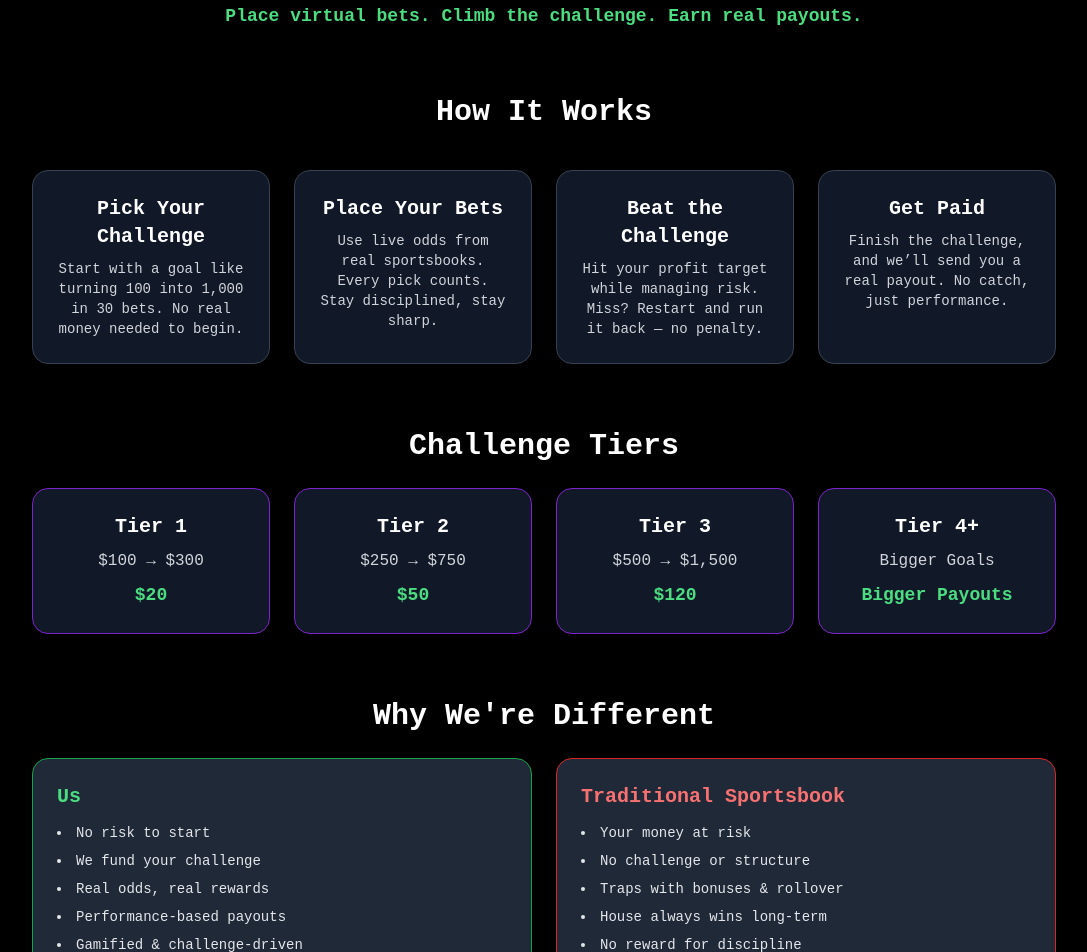
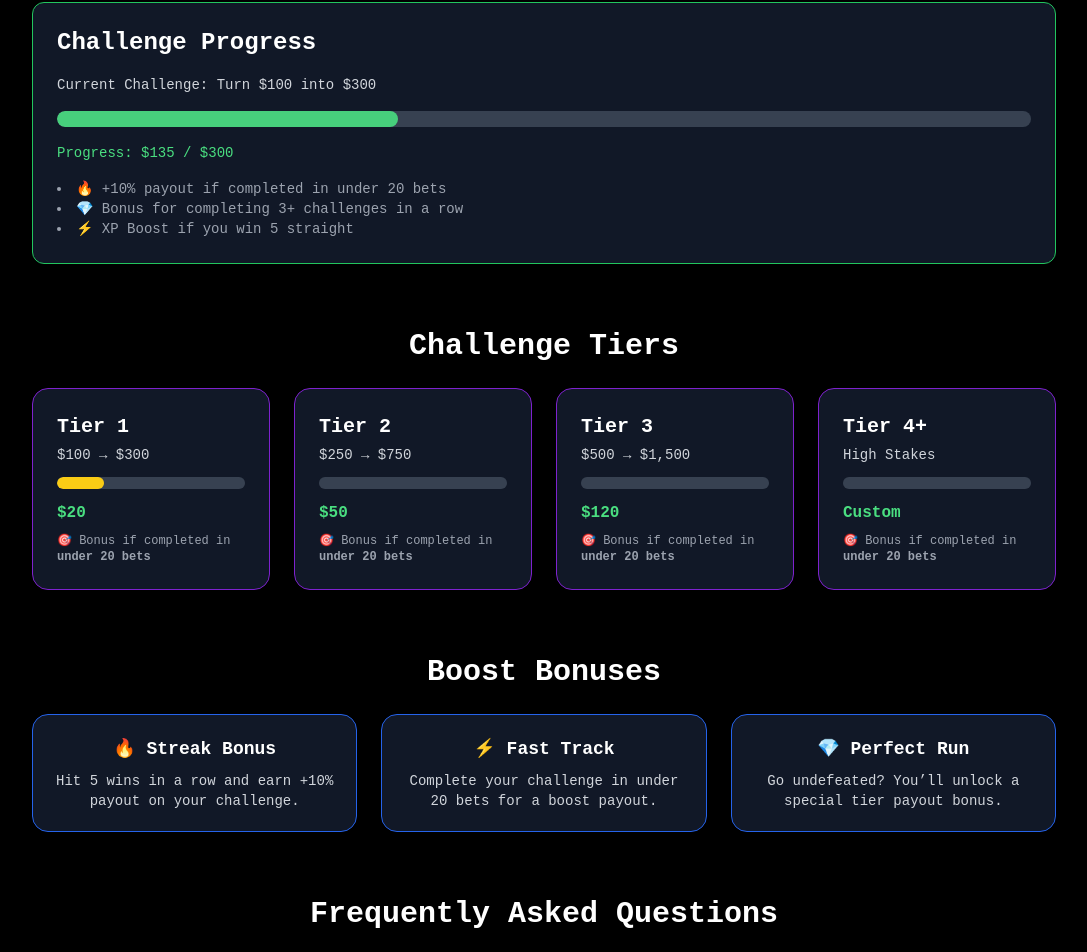
Before and after one commit to chipotleman/fundedfinal, a Next.js app: page /how-it-works in a window 1280 px wide. Shown: the part 278-1230 px from the top of the page, without its empty margins (96-1183 px from the left). Built offline with nearby package versions, Linux system fonts and the light colour scheme.

Commit message:
Update how-it-works.js

```diff
--- a/pages/how-it-works.js
+++ b/pages/how-it-works.js
@@ -4,103 +4,93 @@ import React from "react";
 const HowItWorks = ({ selectedBets = [], bankroll = 1000 }) => {
   return (
     <div className="min-h-screen bg-black text-white pt-24 px-6 sm:px-12 lg:px-32 space-y-16">
-      {/* Hero Section */}
+      {/* Hero */}
       <section className="text-center space-y-4">
         <h1 className="text-4xl sm:text-5xl font-extrabold neon-text">
-          Bet Smarter. Risk Nothing. Get Paid.
+          Win Challenges. Get Paid. No Risk.
         </h1>
         <p className="text-lg sm:text-xl text-gray-300 max-w-3xl mx-auto">
-          This isn’t a sportsbook. It’s a skill-based challenge where your bets are virtual, but your rewards are real.
-        </p>
-        <p className="text-md sm:text-lg text-green-400 mt-2 font-semibold">
-          Place virtual bets. Climb the challenge. Earn real payouts.
+          Virtual bets. Real rewards. Hit your targets, climb the ladder, and unlock payouts.
         </p>
       </section>
 
-      {/* Step-by-Step Section */}
-      <section className="space-y-10">
-        <h2 className="text-3xl font-bold neon-text text-center">How It Works</h2>
+      {/* Progress Simulation Bar */}
+      <section className="bg-gray-900 rounded-xl p-6 border border-green-500">
+        <h2 className="text-2xl font-bold mb-4 neon-text">Challenge Progress</h2>
+        <div className="space-y-4">
+          <p className="text-sm text-gray-300">Current Challenge: Turn $100 into $300</p>
+          <div className="w-full bg-gray-700 rounded-full h-4 overflow-hidden">
+            <div className="bg-green-400 h-full rounded-full animate-pulse" style={{ width: "35%" }}></div>
+          </div>
+          <p className="text-sm text-green-400">Progress: $135 / $300</p>
+          <ul className="text-sm text-gray-400 mt-3 list-disc list-inside">
+            <li>🔥 +10% payout if completed in under 20 bets</li>
+            <li>💎 Bonus for completing 3+ challenges in a row</li>
+            <li>⚡ XP Boost if you win 5 straight</li>
+          </ul>
+        </div>
+      </section>
+
+      {/* Challenge Tiers */}
+      <section className="space-y-6">
+        <h2 className="text-3xl font-bold text-center neon-text">Challenge Tiers</h2>
         <div className="grid sm:grid-cols-2 lg:grid-cols-4 gap-6">
           {[
-            {
-              title: "Pick Your Challenge",
-              description: "Start with a goal like turning 100 into 1,000 in 30 bets. No real money needed to begin.",
-            },
-            {
-              title: "Place Your Bets",
-              description: "Use live odds from real sportsbooks. Every pick counts. Stay disciplined, stay sharp.",
-            },
-            {
-              title: "Beat the Challenge",
-              description: "Hit your profit target while managing risk. Miss? Restart and run it back — no penalty.",
-            },
-            {
-              title: "Get Paid",
-              description: "Finish the challenge, and we’ll send you a real payout. No catch, just performance.",
-            },
-          ].map((step, idx) => (
+            { tier: "Tier 1", goal: "$100 → $300", payout: "$20", progress: 25 },
+            { tier: "Tier 2", goal: "$250 → $750", payout: "$50", progress: 0 },
+            { tier: "Tier 3", goal: "$500 → $1,500", payout: "$120", progress: 0 },
+            { tier: "Tier 4+", goal: "High Stakes", payout: "Custom", progress: 0 },
+          ].map((t, idx) => (
             <div
               key={idx}
-              className="bg-gray-900 rounded-2xl p-6 text-center shadow-xl border border-gray-700 hover:border-green-500 transition-all"
+              className="bg-gray-900 rounded-2xl p-6 border border-purple-700 hover:border-yellow-400 shadow-lg"
             >
-              <h3 className="text-xl font-bold mb-2 neon-text">{step.title}</h3>
-              <p className="text-sm text-gray-300">{step.description}</p>
+              <h4 className="text-xl font-bold neon-text mb-1">{t.tier}</h4>
+              <p className="text-sm text-gray-300">{t.goal}</p>
+              <div className="w-full bg-gray-700 rounded-full h-3 my-3 overflow-hidden">
+                <div
+                  className="bg-yellow-400 h-full rounded-full"
+                  style={{ width: `${t.progress}%` }}
+                ></div>
+              </div>
+              <p className="text-green-400 font-semibold">{t.payout}</p>
+              <p className="text-xs text-gray-400 mt-2">🎯 Bonus if completed in <strong>under 20 bets</strong></p>
             </div>
           ))}
         </div>
       </section>
 
-      {/* Challenge Tiers Section */}
+      {/* Boosts Section */}
       <section className="space-y-6">
-        <h2 className="text-3xl font-bold text-center neon-text">Challenge Tiers</h2>
-        <div className="grid sm:grid-cols-2 lg:grid-cols-4 gap-6">
+        <h2 className="text-3xl font-bold text-center neon-text">Boost Bonuses</h2>
+        <div className="grid sm:grid-cols-2 lg:grid-cols-3 gap-6">
           {[
-            { tier: "Tier 1", goal: "$100 → $300", payout: "$20" },
-            { tier: "Tier 2", goal: "$250 → $750", payout: "$50" },
-            { tier: "Tier 3", goal: "$500 → $1,500", payout: "$120" },
-            { tier: "Tier 4+", goal: "Bigger Goals", payout: "Bigger Payouts" },
-          ].map((t, idx) => (
+            {
+              title: "🔥 Streak Bonus",
+              desc: "Hit 5 wins in a row and earn +10% payout on your challenge.",
+            },
+            {
+              title: "⚡ Fast Track",
+              desc: "Complete your challenge in under 20 bets for a boost payout.",
+            },
+            {
+              title: "💎 Perfect Run",
+              desc: "Go undefeated? You’ll unlock a special tier payout bonus.",
+            },
+          ].map((boost, idx) => (
             <div
               key={idx}
-              className="bg-gray-900 rounded-2xl p-6 text-center border border-purple-700 hover:border-yellow-400 shadow-lg"
+              className="bg-gray-900 border border-blue-600 rounded-2xl p-5 text-center hover:border-green-400 transition-all"
             >
-              <h4 className="text-xl font-bold neon-text mb-2">{t.tier}</h4>
-              <p className="text-md text-gray-300">{t.goal}</p>
-              <p className="text-lg text-green-400 font-semibold mt-2">{t.payout}</p>
+              <h3 className="text-lg font-bold neon-text mb-2">{boost.title}</h3>
+              <p className="text-sm text-gray-300">{boost.desc}</p>
             </div>
           ))}
         </div>
       </section>
 
-      {/* Comparison Section */}
-      <section className="space-y-6">
-        <h2 className="text-3xl font-bold text-center neon-text">Why We're Different</h2>
-        <div className="grid md:grid-cols-2 gap-6">
-          <div className="bg-gray-800 rounded-2xl p-6 border border-green-600">
-            <h3 className="text-xl font-bold mb-3 text-green-400">Us</h3>
-            <ul className="list-disc list-inside space-y-2 text-sm text-gray-200">
-              <li>No risk to start</li>
-              <li>We fund your challenge</li>
-              <li>Real odds, real rewards</li>
-              <li>Performance-based payouts</li>
-              <li>Gamified & challenge-driven</li>
-            </ul>
-          </div>
-          <div className="bg-gray-800 rounded-2xl p-6 border border-red-600">
-            <h3 className="text-xl font-bold mb-3 text-red-400">Traditional Sportsbook</h3>
-            <ul className="list-disc list-inside space-y-2 text-sm text-gray-200">
-              <li>Your money at risk</li>
-              <li>No challenge or structure</li>
-              <li>Traps with bonuses & rollover</li>
-              <li>House always wins long-term</li>
-              <li>No reward for discipline</li>
-            </ul>
-          </div>
-        </div>
-      </section>
-
       {/* FAQ Section */}
-      <section className="space-y-6">
+      <section className="space-y-6 pb-24">
         <h2 className="text-3xl font-bold text-center neon-text">Frequently Asked Questions</h2>
         <div className="space-y-4 max-w-3xl mx-auto">
           {[
```
